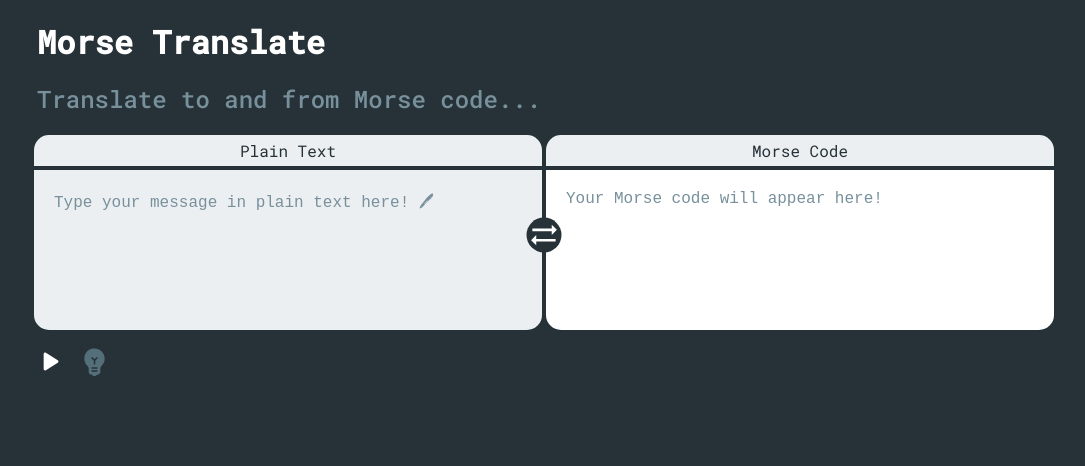
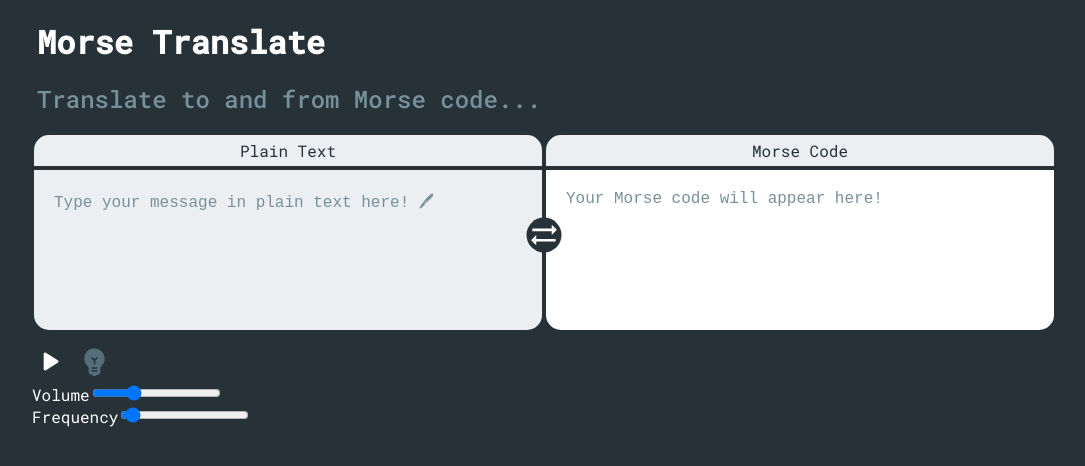
Before and after one commit to Abdelar/morse-translate, a React (Create React App) app: page / in a window 1280 px wide. Shown: the top 466 px of the page, without its empty margins (96-1181 px from the left). Built offline with nearby package versions, Linux system fonts and the light colour scheme.

Commit message:
Add volume and frequency controls

```diff
--- a/src/Multimedia.js
+++ b/src/Multimedia.js
@@ -2,11 +2,13 @@ import React, { useState, useEffect } from 'react';
 import EmojiObjectsIcon from '@material-ui/icons/EmojiObjects';
 import PlayArrowRoundedIcon from '@material-ui/icons/PlayArrowRounded';
 import StopRoundedIcon from '@material-ui/icons/StopRounded';
-import { playTone, toBinary } from './helper';
+import { toBinary, Tone } from './helper';
 import './Multimedia.css';
 
 let tone;
 let timer;
+let volume;
+let frequency;
 export const Multimedia = props => {
 	const [playing, setPlaying] = useState(false);
 	const [light, setLight] = useState(false);
@@ -18,7 +20,8 @@ export const Multimedia = props => {
 			timer = setInterval(() => {
 				if (code[i] === 1) {
 					if (i === 0 || code[i - 1] === 0) {
-						tone = playTone();
+						tone = new Tone(volume, frequency);
+						tone.start();
 						setLight(true);
 					}
 				} else if (code[i] === 0) {
@@ -41,6 +44,20 @@ export const Multimedia = props => {
 		setPlaying(!playing);
 	};
 
+	const onVolumeChange = event => {
+		volume = event.target.value;
+		if (tone) {
+			tone.volume.value = volume;
+		}
+	};
+
+	const onFrequencyChange = event => {
+		frequency = event.target.value;
+		if (tone) {
+			tone.frequency.value = frequency;
+		}
+	};
+
 	return (
 		<div className='multimedia'>
 			<span onClick={toggleSound}>
@@ -55,6 +72,28 @@ export const Multimedia = props => {
 				className='bulb'
 				id={light ? 'on' : 'off'}
 			/>
+			<div className='volume controls'>
+				<span>Volume</span>
+				<input
+					type='range'
+					name='volume'
+					min='0'
+					max='1'
+					step='0.05'
+					defaultValue='0.3'
+					onChange={onVolumeChange}></input>
+			</div>
+			<div className='frequency controls'>
+				<span>Frequency</span>
+				<input
+					type='range'
+					name='frequency'
+					min='10'
+					max='5000'
+					step='50'
+					defaultValue='200'
+					onChange={onFrequencyChange}></input>
+			</div>
 		</div>
 	);
 };
--- a/src/helper.js
+++ b/src/helper.js
@@ -29,14 +29,23 @@ export const decode = str => {
 const audioContext = new (window.AudioContext || window.webkitAudioContext)();
 const gain = audioContext.createGain();
 gain.connect(audioContext.destination);
-export const playTone = (volume = 0.3, frequency = 400) => {
-	gain.gain.value = volume;
-	const osc = audioContext.createOscillator();
-	osc.frequency.value = frequency;
-	osc.connect(gain);
-	osc.start();
-	return osc;
-};
+
+export class Tone {
+	constructor(volume = 0.3, frequency = 100) {
+		this.osc = audioContext.createOscillator();
+		this.volume = gain.gain;
+		this.frequency = this.osc.frequency;
+		this.volume.value = volume;
+		this.frequency.value = frequency;
+		this.osc.connect(gain);
+	}
+	start() {
+		this.osc.start();
+	}
+	stop() {
+		this.osc.stop();
+	}
+}
 
 export const toBinary = str => {
 	let res = [];
```
